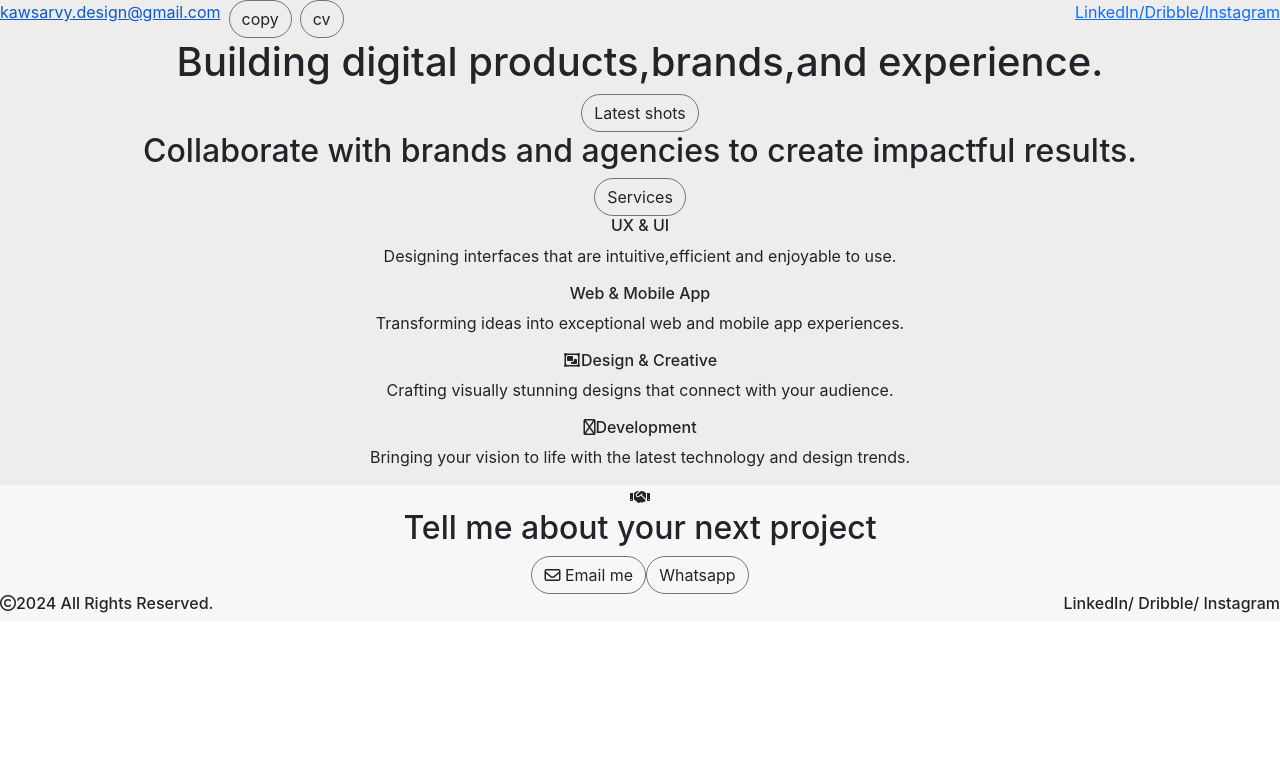
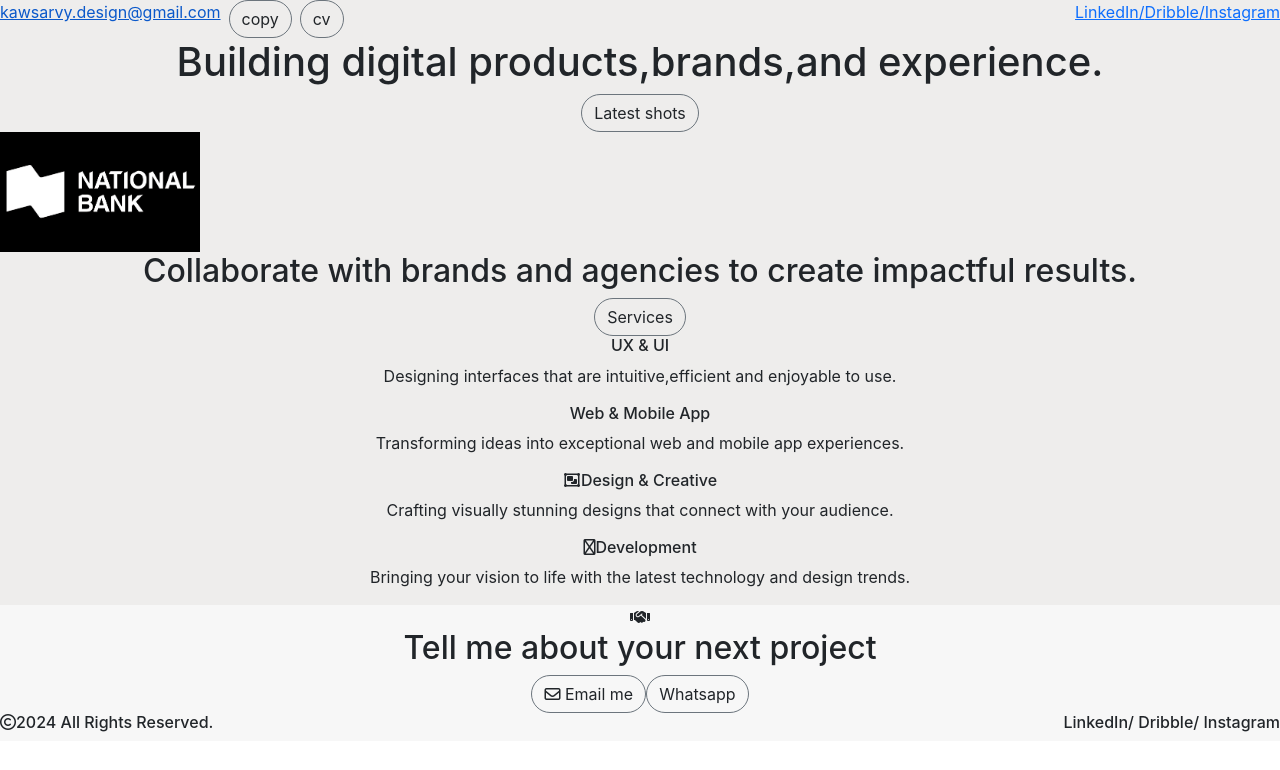
Before and after one commit to prajula255/new_portfolio, a React (Create React App) app: page / in a window 1280 px wide. Shown: the top 770 px of the page. Built offline with nearby package versions, Linux system fonts and the light colour scheme.

Commit message:
image updated

```diff
--- a/public/index.html
+++ b/public/index.html
@@ -15,6 +15,12 @@
     <!-- font awesome -->
     <script src="https://kit.fontawesome.com/0f33825d0a.js" crossorigin="anonymous"></script>
 
+    <!-- img fluid -->
+    <link
+    rel="stylesheet"
+    href="https://cdn.jsdelivr.net/npm/bootstrap@5.3.0-alpha1/dist/css/bootstrap.min.css"
+  />
+
   <title>My Portfolio</title>
 </head>
 
--- a/src/App.css
+++ b/src/App.css
@@ -36,6 +36,9 @@
     transform: rotate(360deg);
   }
 }
-/* .rounded-button{
-  border-radius: 50px;
-} */
+.lo{
+  display:flex;
+  /* padding: 2rem; */
+  min-height: 10vh;
+  width: 200px; ;
+}
--- a/src/App.js
+++ b/src/App.js
@@ -3,15 +3,17 @@ import Client from './components/client';
 import Contact from './components/contact';
 import Header from './components/header';
 import Introduction from './components/intro';
+import Logos from './components/logos';
 import Rightscpy from './components/rpage';
 import Services from './components/services';
 
 function App() {
   return (
-    <div className="App"style={{backgroundColor:"rgba(238,237,236,255)"}}>
+    <div className="App" style={{ backgroundColor: "rgba(238,237,236,255)" }}>
 
       <Header />
       <Introduction />
+      <Logos />
       <Client />
       <Services />
       <Contact />
--- /dev/null
+++ b/src/components/logos.jsx
@@ -0,0 +1,9 @@
+import React from "react";
+function Logos() {
+    return (
+       <div className="lo">
+        <img src="/nb.jpg" className="img-fluid" alt="Logo" />
+       </div>
+    )
+}
+export default Logos;
```
Also changed, not shown: public/nb.jpg (added).
